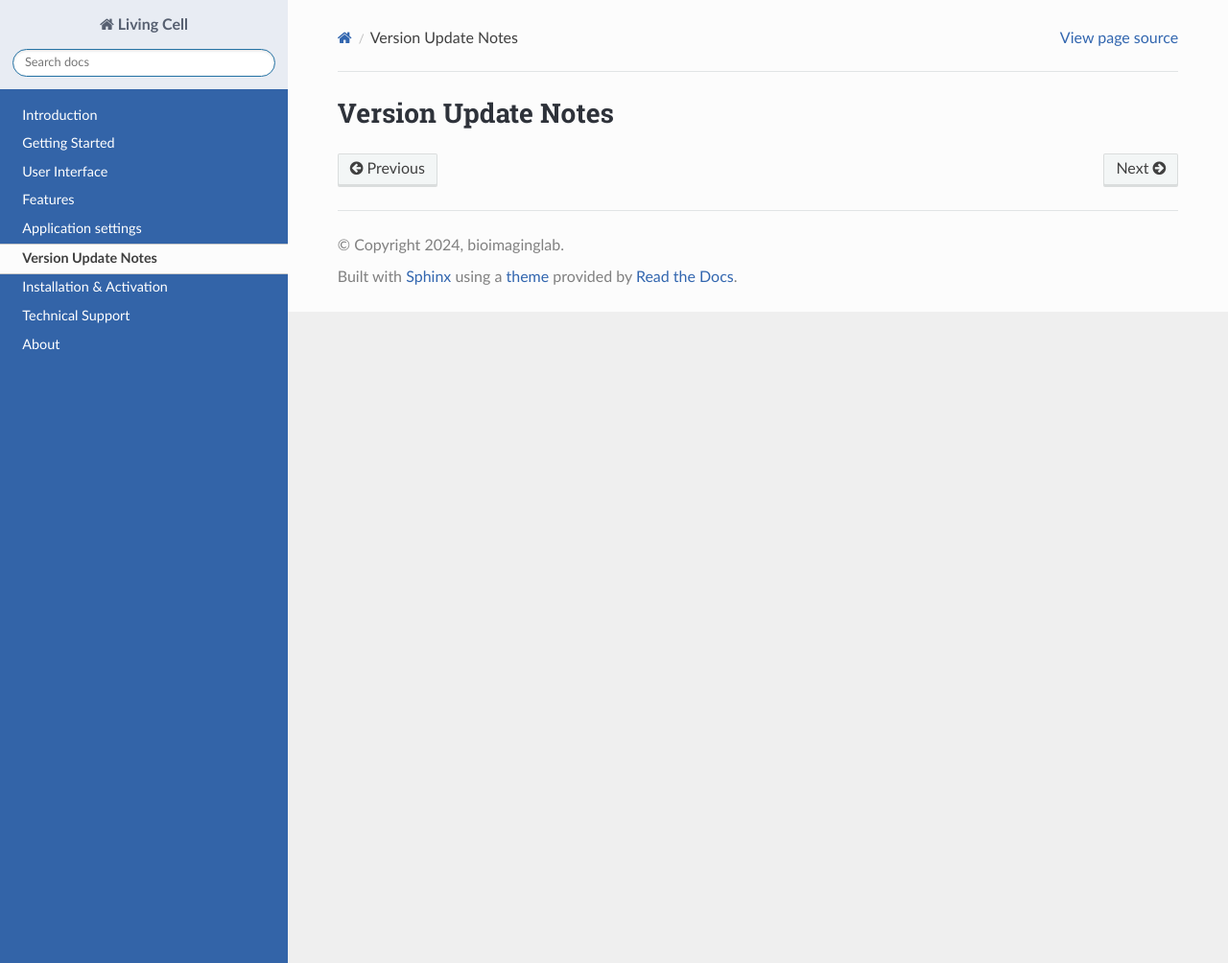
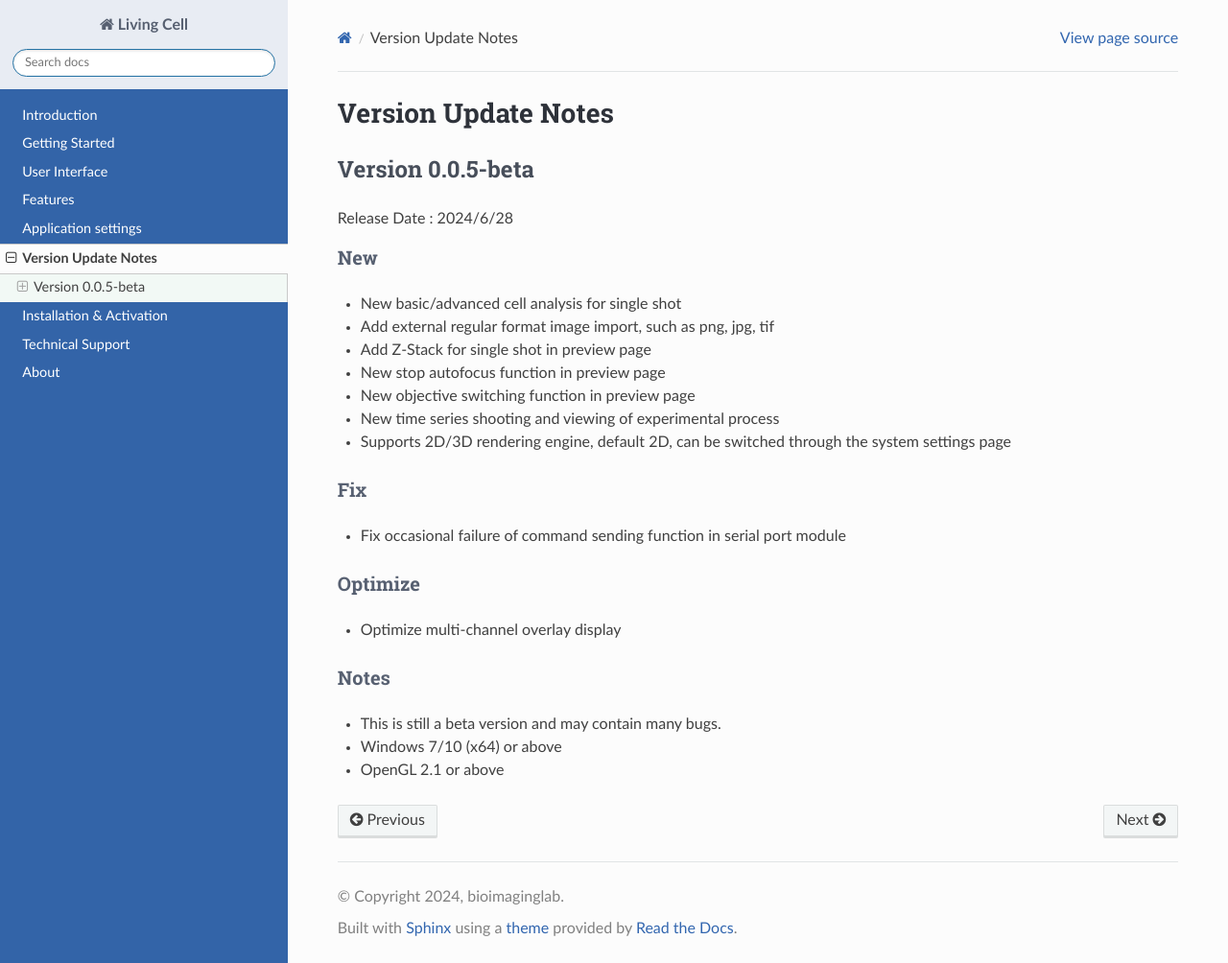
Before and after one commit to yangtong93/living-cell-docs, a Sphinx documentation site: the page built from source/user_guide/upgrade.md, in a window 1280 px wide and 1004 px high. Shown: the whole window at 96% size. Built offline with Sphinx 7.4.7 and the Read the Docs theme 2.0.0, drawn with Linux system fonts in a browser that asks for light colours; pages that are not in the unit, such as notebooks, are missing from menus.

Commit message:
feature: 0.0.5 version

```diff
--- a/source/user_guide/upgrade.md
+++ b/source/user_guide/upgrade.md
@@ -1 +1,26 @@
 # Version Update Notes
+
+## Version 0.0.5-beta
+
+Release Date : 2024/6/28
+
+### New
+* New basic/advanced cell analysis for single shot
+* Add external regular format image import, such as png, jpg, tif
+* Add Z-Stack for single shot in preview page
+* New stop autofocus function in preview page
+* New objective switching function in preview page
+* New time series shooting and viewing of experimental process
+* Supports 2D/3D rendering engine, default 2D, can be switched through the system settings page
+
+
+### Fix
+* Fix occasional failure of command sending function in serial port module
+
+### Optimize
+* Optimize multi-channel overlay display
+
+### Notes
+* This is still a beta version and may contain many bugs.
+* Windows 7/10 (x64) or above
+* OpenGL 2.1 or above
```
Also changed, not shown: 9 other files.
